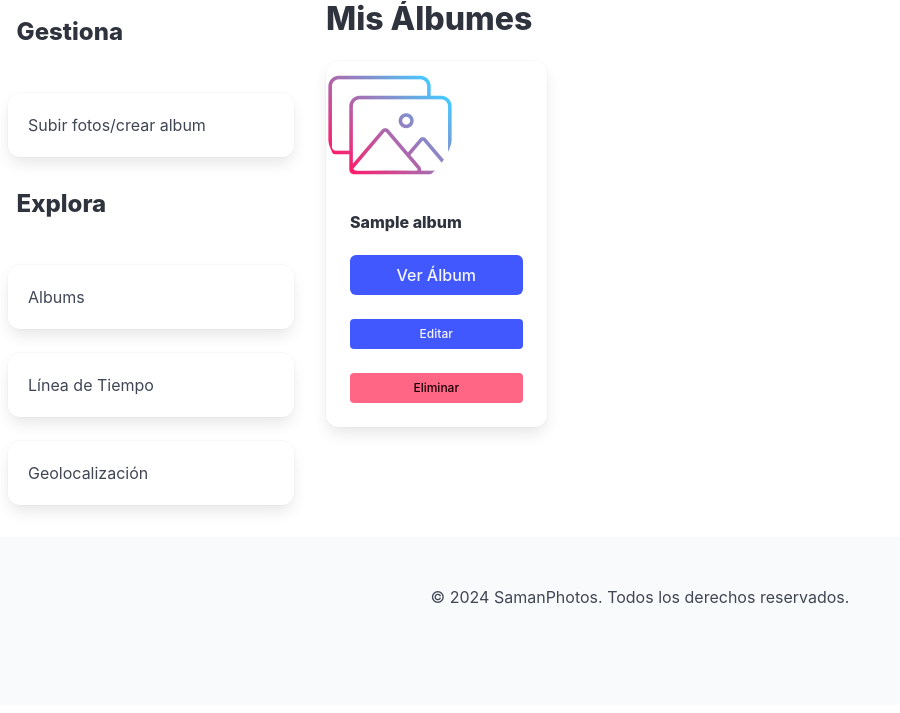
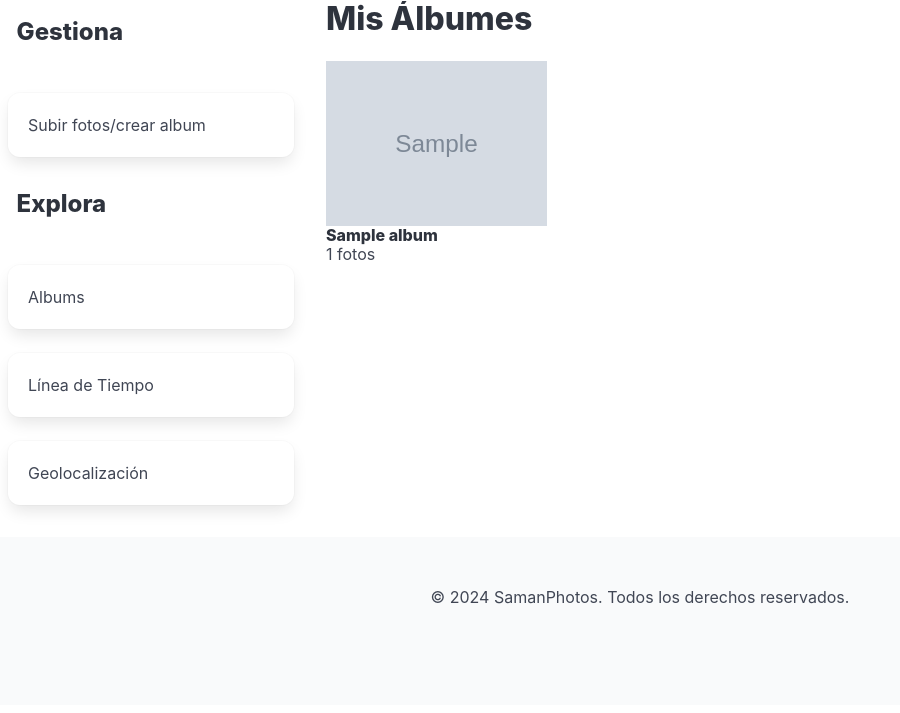
Before and after one commit to gabrielbaute/samanphotos, a Flask app: page /albums in a window 1280 px wide. Shown: the part 87-800 px from the top of the page, without its empty margins (0-900 px from the left). Run offline with Flask 3, Linux system fonts and the light colour scheme; a user stored in the database is signed in; tables that the repository leaves empty hold one stand-in row (values such as "Sample post"); grey boxes marked "Sample" are stand-in pictures.

Commit message:
Improve appearance of album path and navigation.

```diff
--- a/app/routes/photo_routes.py
+++ b/app/routes/photo_routes.py
@@ -20,6 +20,7 @@ from app.models import db, User, Photo, Album
 from app.forms import UploadPhotoForm, CreateAlbumForm
 from core.metadata import extract_metadata
 import logging
+import random
 
 logger = logging.getLogger(__name__)
 
@@ -239,6 +240,10 @@ def download_photo(photo_id):
 def view_albums():
     """Ruta para visualizar los albums del usuario."""
     albums = Album.query.filter_by(user_id=current_user.id).all()
+    for album in albums:
+        photos = Photo.query.filter_by(album_id=album.id).all()
+        album.photos = photos
+        album.cover_photo = random.choice(photos).filename if photos else 'images/album-placeholder-x128.png'
     return render_template("albums.html", albums=albums)
 
 
--- a/app/templates/albums.html
+++ b/app/templates/albums.html
@@ -3,37 +3,28 @@
 {% block title %}Álbumes{% endblock %}
 
 {% block content %}
-
 <div class="container">
     <h1 class="title">Mis Álbumes</h1>
     <div class="columns is-multiline">
         {% for album in albums %}
         <div class="column is-one-quarter">
-                <div class="card">
+            <a href="{{ url_for('photos.view_album', album_id=album.id) }}">
                 <div class="card-image">
-                        <figure class="image is-128x128">
-                            <img class="is-rounded" src="{{ url_for('static', filename='images/album-placeholder-x128.png') }}" alt="Album Image">
+                    <figure class="image is-4by3">
+                        <img src="{{ url_for('photos.uploaded_file', filename=album.cover_photo) }}" alt="Album Image" style="object-fit: cover; width: 100%; height: 100%;">
                     </figure>
                 </div>
                 <div class="card-content">
                     <div class="media">
                         <div class="media-content">
                             <p class="title is-6">{{ album.name }}</p>
+                            <p class="subtitle is-6">{{ album.photos|length }} fotos</p>
                         </div>
                     </div>
-                        <div class="content">
-                            <a href="{{ url_for('photos.view_album', album_id=album.id) }}" class="button is-link is-fullwidth">Ver Álbum</a>
-                            <br>
-                            <a href="{{ url_for('edits.edit_album', album_id=album.id) }}" class="button is-link is-small is-fullwidth">Editar</a>
                 </div>
-                        <form action="{{ url_for('edits.delete_album', album_id=album.id) }}" method="POST" style="margin-top: 10px;">
-                            <button class="button is-danger is-small is-fullwidth" type="submit">Eliminar</button>
-                        </form>
-                    </div>
-                </div>
+            </a>
         </div>
         {% endfor %}
     </div>
 </div>
-
 {% endblock %}
```
Also changed, not shown: app/templates/album.html (+8 -6 lines). Lines whose indentation alone changed are shown as unchanged.
